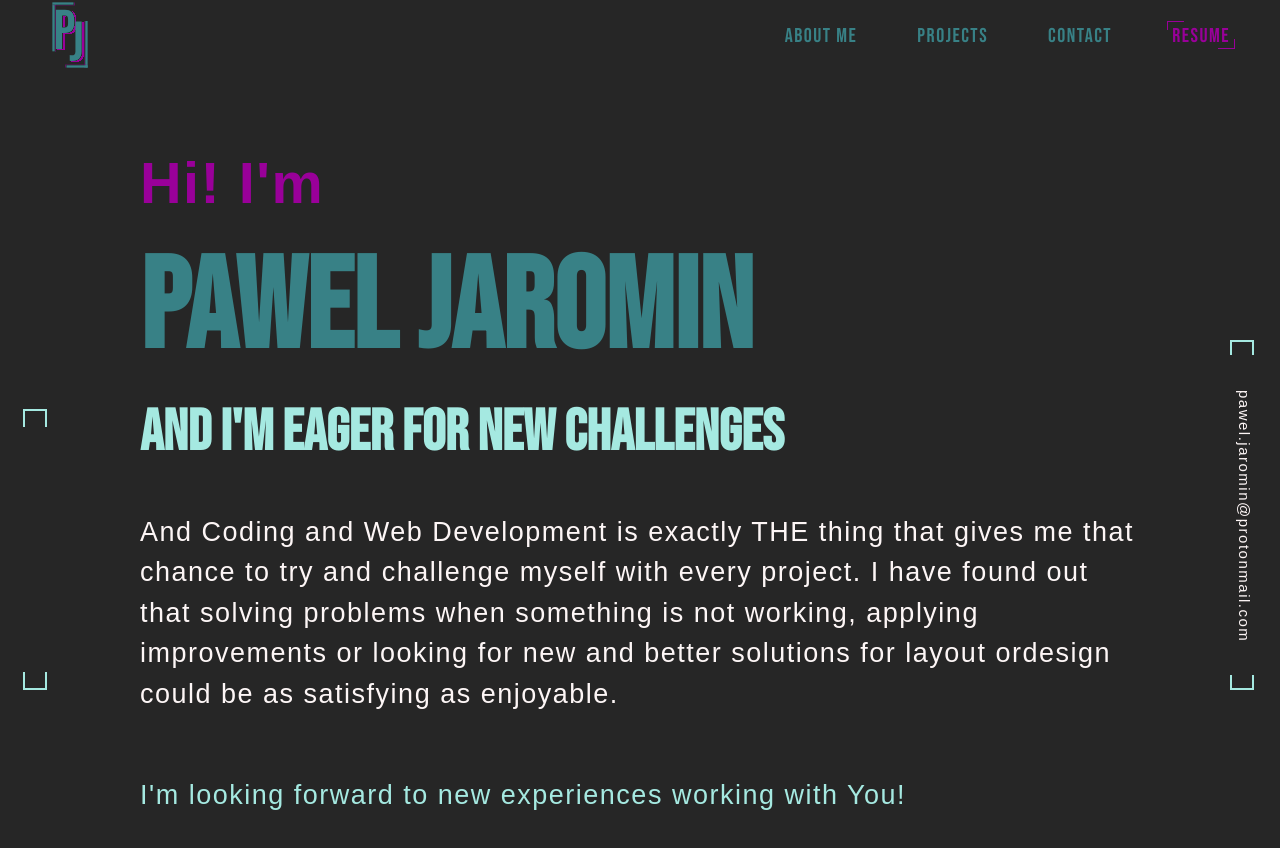
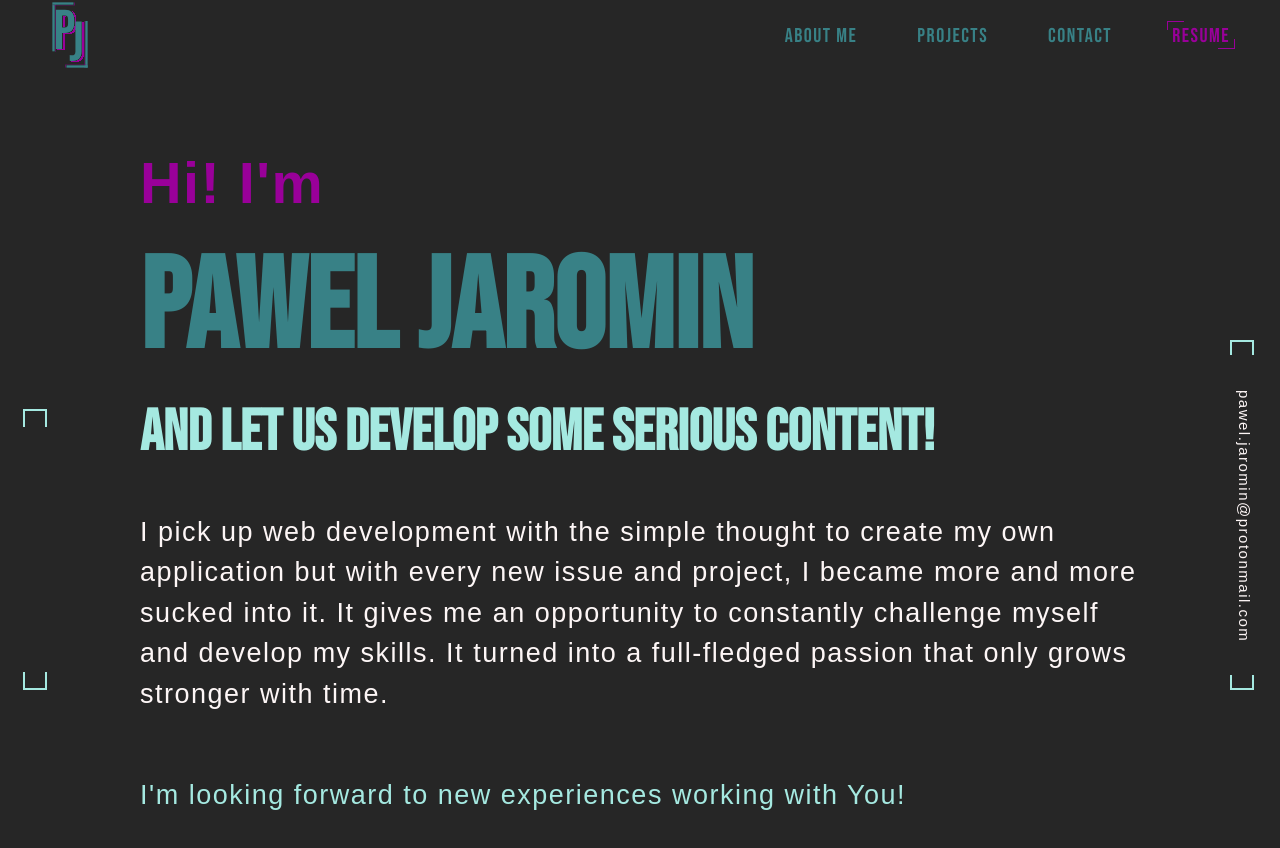
Before and after one commit to broccoli88/pj_portfolio, a Vue app: page / in a window 1280 px wide. Shown: the top 848 px of the page. Built offline with nearby package versions, Linux system fonts and the light colour scheme; some icons are missing; a web font is replaced by a local one.

Commit message:
Change in hero text

```diff
--- a/Data/intro.json
+++ b/Data/intro.json
@@ -1,3 +1,3 @@
 {
-  "intro": "  And Coding and Web Development is exactly THE thing that gives me that chance to try and challenge myself with every project. I have found out that solving problems when something is not working, applying improvements or looking for new and better solutions for layout ordesign could be as satisfying as enjoyable."
+  "intro": " I pick up web development with the simple thought to create my own application but with every new issue and project, I became more and more sucked into it. It gives me an opportunity to constantly challenge myself and develop my skills. It turned into a full-fledged passion that only grows stronger with time."
 }
--- a/src/components/Intro.vue
+++ b/src/components/Intro.vue
@@ -3,7 +3,7 @@
         <article class="intro" id="intro">
             <p class="intro__greeting">Hi! I'm</p>
             <h1>Pawel Jaromin</h1>
-            <h2>and I'm eager for new challenges</h2>
+            <h2>and let us develop some serious content!</h2>
             <p class="intro__description">{{ intro.intro }}</p>
             <span
                 ><br />I'm looking forward to new experiences working with You!
```
